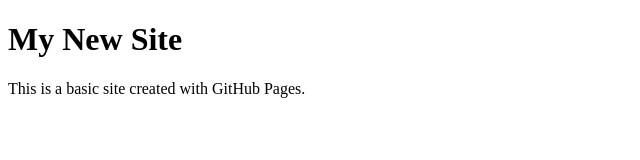
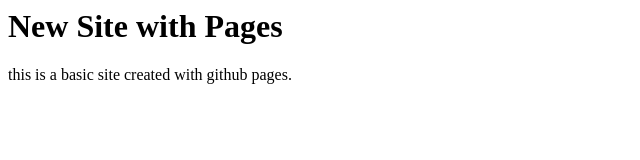
Before and after one commit to VasylGural/data-visualization-demo, a plain HTML site: page index.html in a window 1280 px wide. Shown: the whole page, without its empty margins (0-640 px from the left). Drawn offline with Linux system fonts and the light colour scheme.

Commit message:
Update index.html

```diff
--- a/index.html
+++ b/index.html
@@ -1,12 +1,3 @@
-<!DOCTYPE html>
-<html lang="en">
-<head>
-    <meta charset="UTF-8" />
-    <meta name="viewport" content="width=device-width, initial-scale=1.0" />
-    <title>My GitHub Page</title>
-</head>
-<body>
-    <h1>My New Site</h1>
-    <p>This is a basic site created with GitHub Pages.</p>
-</body>
-</html>
+<h1>New Site with Pages</h1>
+
+<p> this is a basic site created with github pages.</p>
```
